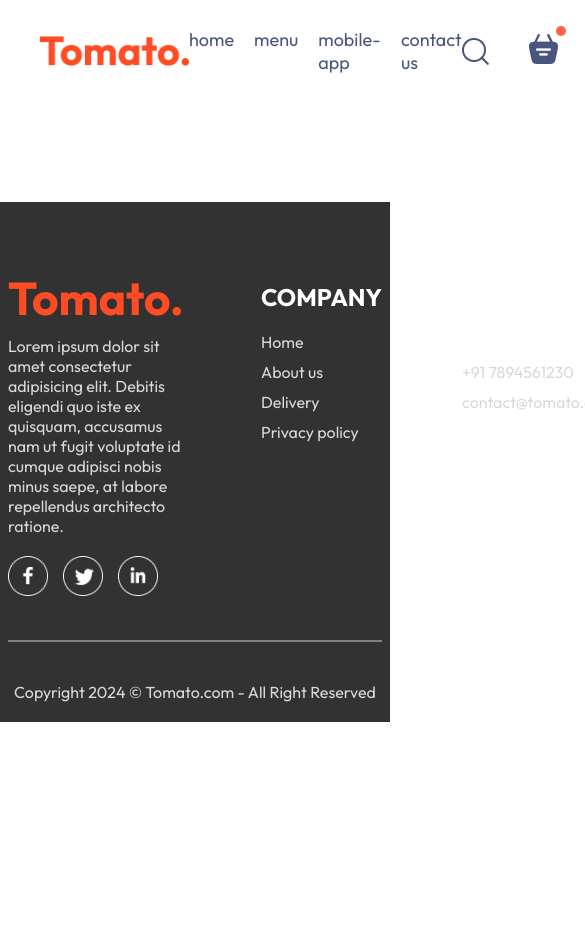
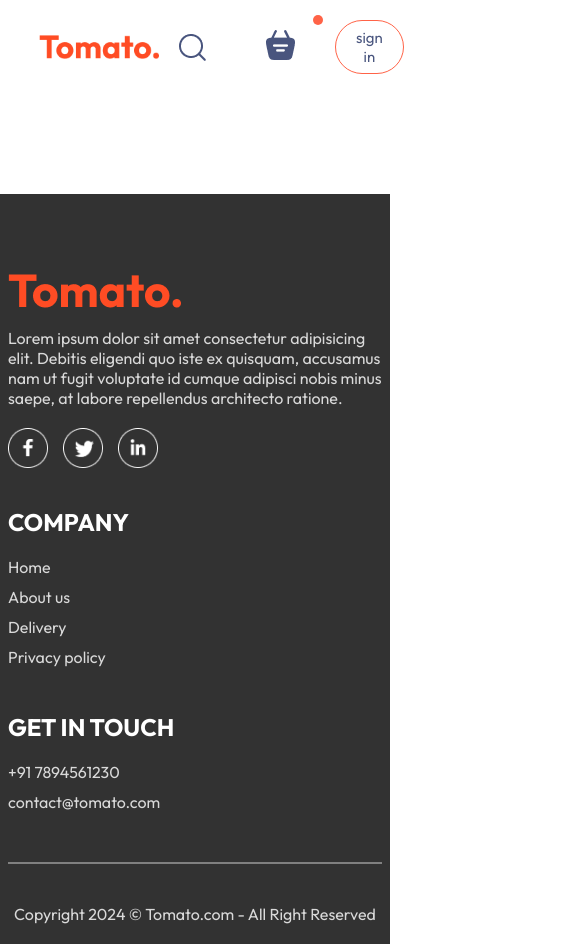
Before and after one commit to amarkumarsbg/food-del, a React (Vite) app in the folder frontend/: page /order in a window 390 px wide. Shown: the top 944 px of the page, 585 px wide, since content can reach past the window. Before the commit the page ends 844 px from the top, so only its background shows below. Built offline with nearby package versions, Linux system fonts and the light colour scheme.

Commit message:
responsiveness completed

```diff
--- a/frontend/src/components/ExploreMenu/ExploreMenu.css
+++ b/frontend/src/components/ExploreMenu/ExploreMenu.css
@@ -53,3 +53,10 @@
   border: 4px solid tomato;
   padding: 2px;
 }
+
+@media (max-width: 1050px) {
+  .explore-menu-text {
+    max-width: 100%;
+    font-size: 14px;
+  }
+}
--- a/frontend/src/components/Footer/Footer.css
+++ b/frontend/src/components/Footer/Footer.css
@@ -51,3 +51,14 @@
   background-color: gray;
   border: none;
 }
+
+@media (max-width: 750px) {
+  .footer-content {
+    display: flex;
+    flex-direction: column;
+    gap: 35px;
+  }
+  .footer-copyright {
+    text-align: center;
+  }
+}
--- a/frontend/src/components/Header/Header.css
+++ b/frontend/src/components/Header/Header.css
@@ -38,3 +38,26 @@
   font-size: max(1vw, 13px);
   border-radius: 50px;
 }
+
+@media (max-width: 1050px) {
+  .header {
+    height: 38vw;
+  }
+
+  .header-contents {
+    max-width: 45%;
+  }
+}
+
+@media (max-width: 750px) {
+  .header-contents {
+    max-width: 55%;
+  }
+  .header-contents p {
+    display: none;
+  }
+
+  .header-contents button {
+    padding: 2vw 4vw;
+  }
+}
--- a/frontend/src/components/Navbar/Navbar.css
+++ b/frontend/src/components/Navbar/Navbar.css
@@ -60,3 +60,46 @@
   top: -8px;
   right: -8px;
 }
+
+@media (max-width: 1050px) {
+  .navbar .logo {
+    width: 140px;
+  }
+  .navbar-menu {
+    gap: 20px;
+    font-size: 17px;
+  }
+  .navbar-right {
+    gap: 30px;
+  }
+  .navbar-right img {
+    padding: 8px 25px;
+  }
+}
+
+@media (max-width: 900px) {
+  .navbar .logo {
+    width: 120px;
+  }
+  .navbar-menu {
+    gap: 15px;
+    font-size: 16px;
+  }
+  .navbar-right {
+    gap: 20px;
+  }
+  .navbar-right img {
+    padding: 7px 20px;
+    font-size: 15px;
+  }
+  .navbar-right button {
+    padding: 7px 20px;
+    font-size: 15px;
+  }
+}
+
+@media (max-width: 750px) {
+  .navbar-menu {
+    display: none;
+  }
+}
--- a/frontend/src/components/Navbar/Navbar.jsx
+++ b/frontend/src/components/Navbar/Navbar.jsx
@@ -1,6 +1,7 @@
 import "./Navbar.css";
 import { assets } from "../../assets/assets";
 import { useState } from "react";
+import { Link } from "react-router-dom";
 
 const Navbar = () => {
   const [menu, setMenu] = useState("");
@@ -8,30 +9,34 @@ const Navbar = () => {
     <div className="navbar">
       <img className="logo" src={assets.logo} alt="" />
       <ul className="navbar-menu">
-        <li
+        <Link
+          to="/"
           onClick={() => setMenu("home")}
           className={menu === "home" ? "active" : ""}
         >
           home
-        </li>
-        <li
+        </Link>
+        <a
+          href="#explore-menu"
           onClick={() => setMenu("menu")}
           className={menu === "menu" ? "active" : ""}
         >
           menu
-        </li>
-        <li
+        </a>
+        <a
+          href="#app-download"
           onClick={() => setMenu("mobile-app")}
           className={menu === "mobile-app" ? "active" : ""}
         >
           mobile-app
-        </li>
-        <li
+        </a>
+        <a
+          href="#footer"
           onClick={() => setMenu("contact-us")}
           className={menu === "contact-us" ? "active" : ""}
         >
           contact us
-        </li>
+        </a>
       </ul>
       <div className="navbar-right">
         <img src={assets.search_icon} alt="" />
--- a/frontend/src/index.css
+++ b/frontend/src/index.css
@@ -5,6 +5,7 @@
   margin: 0;
   box-sizing: border-box;
   font-family: Outfit;
+  scroll-behavior: smooth;
 }
 
 body {
```
